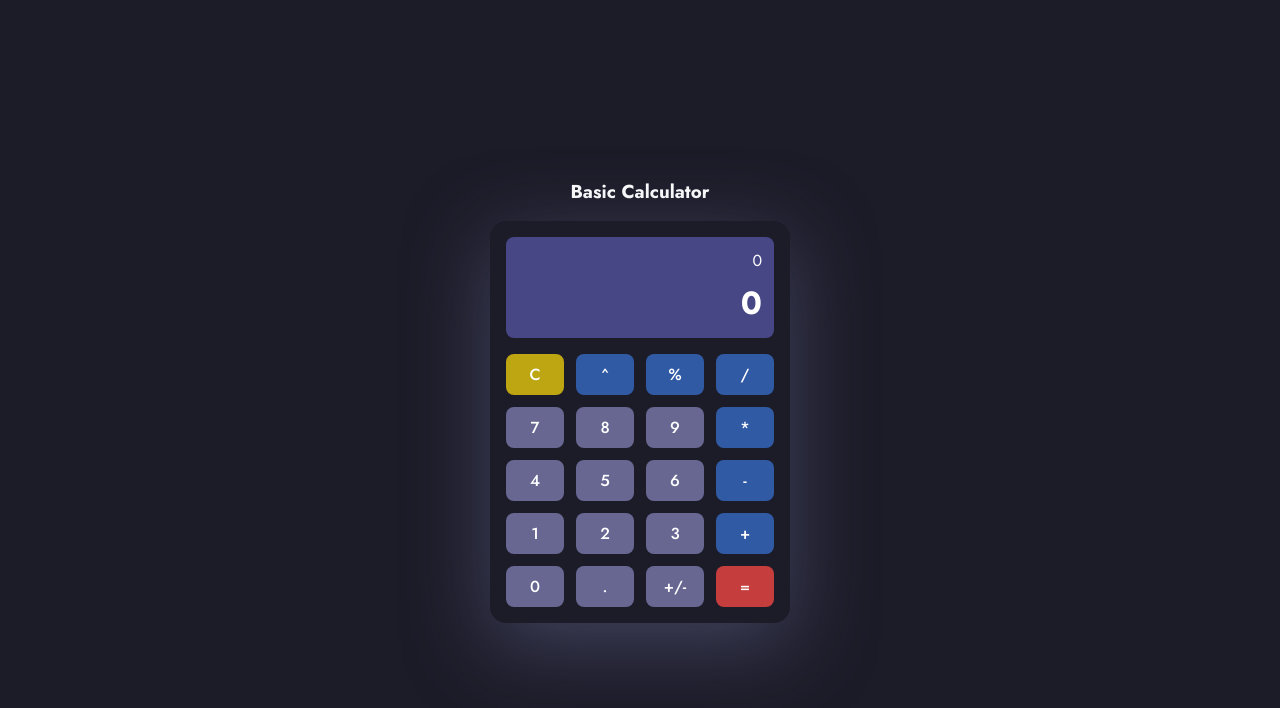
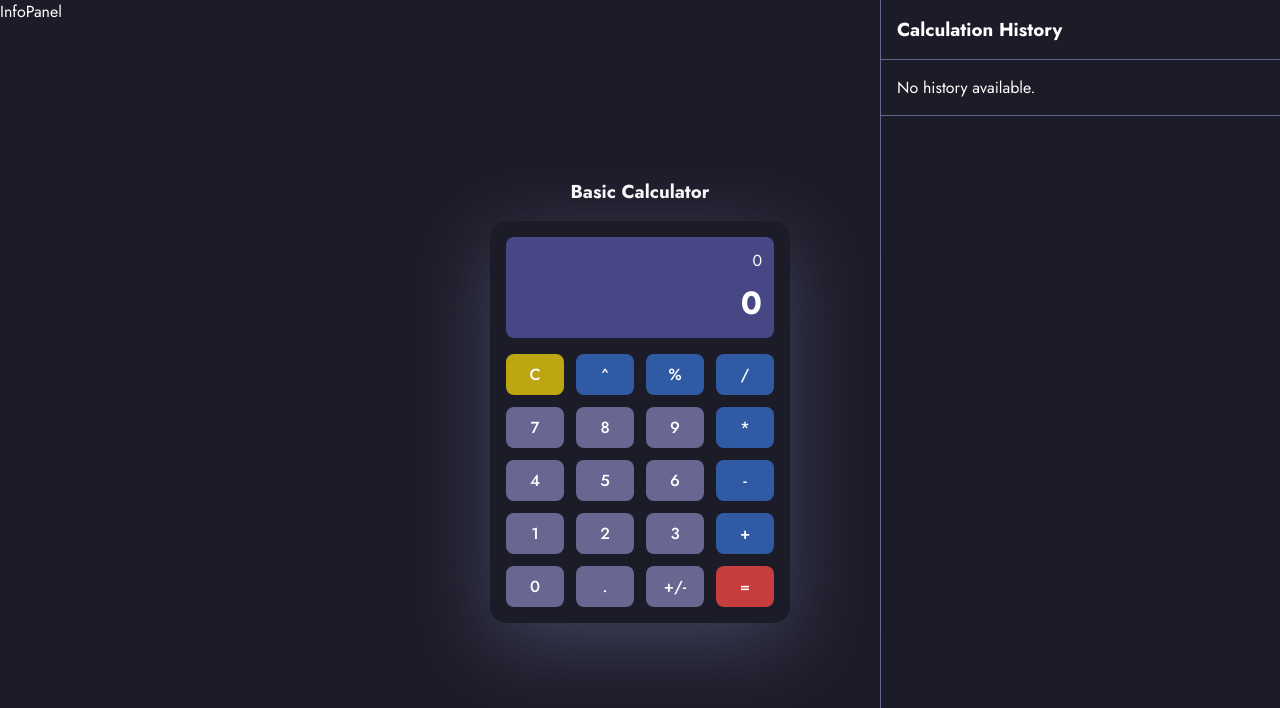
Before and after one commit to vignesh-antony/calculator-app, a React (Create React App) app: page / in a window 1280 px wide. Shown: the top 708 px of the page. Built offline with nearby package versions, Linux system fonts and the light colour scheme.

Commit message:
feat(calculator): added history-func and bug-fixes

```diff
--- a/src/components/Calculator.tsx
+++ b/src/components/Calculator.tsx
@@ -2,21 +2,32 @@ import React from "react";
 import Button from "./Button";
 import ResultContainer from "./ResultContainer";
 import { DISPLAY_KEYS, ValueType } from "../constants";
-import { StyledCalculator, StyledContainer, StyledKeysWrap } from "../styles";
+import {
+    StyledCalculator,
+    StyledWrapper,
+    StyledContainer,
+    StyledKeysWrap,
+} from "../styles";
 import useCalculator from "../hooks/useCalculator";
+import HistoryBar from "./HistoryBar";
+import InfoPanel from "./InfoPanel";
 
 const Calculator = () => {
-    const { currentValue, pressedKeys, handleKeyClick } = useCalculator();
+    const { currentValue, pressedKeys, history, handleKeyClick } =
+        useCalculator();
 
     const handleOnClick = (value: ValueType) => () => handleKeyClick(value);
 
     return (
+        <StyledWrapper>
+            <InfoPanel />
             <StyledCalculator>
                 <h3>Basic Calculator</h3>
                 <StyledContainer>
                     <ResultContainer
                         pressedKeys={pressedKeys}
                         currentValue={currentValue}
+                        history={history}
                     />
                     <StyledKeysWrap>
                         {DISPLAY_KEYS.map(
@@ -41,6 +52,8 @@ const Calculator = () => {
                     </StyledKeysWrap>
                 </StyledContainer>
             </StyledCalculator>
+            <HistoryBar history={history} />
+        </StyledWrapper>
     );
 };
 
--- /dev/null
+++ b/src/components/HistoryBar.tsx
@@ -0,0 +1,32 @@
+import React, { FC } from "react";
+import { StyledHistoryContainer, StyledHistoryWrap } from "../styles";
+import { HistoryType } from "../constants";
+
+interface HistoryBarProps {
+    history: HistoryType[];
+}
+
+const HistoryBar: FC<HistoryBarProps> = ({ history = [] }) => {
+    return (
+        <StyledHistoryContainer>
+            <h3 className="history-title">Calculation History</h3>
+            <div className="history-scroll-container">
+                {history.length ? (
+                    history.map(({ evaluatedExpr, result }) => {
+                        const expression = evaluatedExpr.join(" ");
+                        return (
+                            <StyledHistoryWrap>
+                                <span>{expression} = </span>
+                                <h2>{result}</h2>
+                            </StyledHistoryWrap>
+                        );
+                    })
+                ) : (
+                    <div className="no-history">No history available.</div>
+                )}
+            </div>
+        </StyledHistoryContainer>
+    );
+};
+
+export default HistoryBar;
--- /dev/null
+++ b/src/components/InfoPanel.tsx
@@ -0,0 +1,7 @@
+import React from "react";
+
+const InfoPanel = () => {
+    return <div>InfoPanel</div>;
+};
+
+export default InfoPanel;
--- a/src/components/ResultContainer.tsx
+++ b/src/components/ResultContainer.tsx
@@ -1,23 +1,39 @@
 import React, { useMemo } from "react";
 import { StyledResultContainer } from "../styles";
+import { HistoryType, ValueType } from "../constants";
+import { getPressedKeyType } from "../utils";
 
 interface ResultContainerProps {
     currentValue?: string | number;
-    pressedKeys?: (string | number)[];
+    pressedKeys?: ValueType[];
+    history?: HistoryType[];
 }
 
 const ResultContainer: React.FC<ResultContainerProps> = ({
     pressedKeys = [],
     currentValue,
+    history = [],
 }) => {
-    const expression = useMemo(
-        () => pressedKeys.join(" ") || "0",
-        [pressedKeys]
-    );
+    const result = currentValue || 0;
+
+    const lastPressedKey = pressedKeys.at(-1) as ValueType;
+    const { isEqualsKey = false } = getPressedKeyType(lastPressedKey);
+
+    const { evaluatedExpr = [] } = history.at(0) || {};
+
+    const expression = useMemo(() => {
+        const keys = isEqualsKey
+            ? [...evaluatedExpr, lastPressedKey]
+            : pressedKeys;
+        return keys.join(" ") || "0";
+    }, [pressedKeys, evaluatedExpr, isEqualsKey, lastPressedKey]);
+
     return (
         <StyledResultContainer>
-            <div>{expression}</div>
-            <h1>{currentValue || 0}</h1>
+            <div className="expression" title={expression}>
+                {expression}
+            </div>
+            <h1 title={`${result}`}>{result}</h1>
         </StyledResultContainer>
     );
 };
--- a/src/constants.ts
+++ b/src/constants.ts
@@ -10,7 +10,7 @@ export type ColorType =
     | "success"
     | "special";
 
-export type ColorShade = "100" | "500" | "900";
+export type ColorShade = "100" | "500" | "700" | "900";
 
 export const COLORS: {
     [K in ColorType]?: { [C in ColorShade]?: CSSProperties["color"] };
@@ -18,6 +18,7 @@ export const COLORS: {
     primary: {
         "100": "#e8e8ff",
         "500": "#676792",
+        "700": "#373752",
         "900": "#1c1c29",
     },
     secondary: {
@@ -71,6 +72,12 @@ export const OPERATOR_ADDON_MAP: { [K in CALC_ADDONS]?: OPERATORS } = {
 };
 
 export type ValueType = number | OPERATORS | CALC_ADDONS;
+
+export type HistoryType = {
+    createdAt: number;
+    evaluatedExpr: ValueType[];
+    result: ValueType;
+};
 
 interface DisplayKeyType {
     label: string;
--- a/src/hooks/useCalculator.tsx
+++ b/src/hooks/useCalculator.tsx
@@ -1,6 +1,7 @@
 import { useState, useEffect, useCallback } from "react";
 import {
     CALC_ADDONS,
+    HistoryType,
     OPERATORS,
     OPERATOR_ADDON_MAP,
     ValueType,
@@ -10,6 +11,18 @@ import { evaluateExpression, isCalcAddons, isOperator } from "../utils";
 const useCalculator = () => {
     const [currentValue, setCurrentValue] = useState<string | number>(0);
     const [pressedKeys, setPressedKeys] = useState<ValueType[]>([]);
+    const [history, setHistory] = useState<HistoryType[]>([]);
+
+    const saveToHistory = (result: ValueType, keysPressed: ValueType[]) => {
+        setHistory((prev) => [
+            {
+                createdAt: Date.now(),
+                result,
+                evaluatedExpr: keysPressed,
+            },
+            ...prev,
+        ]);
+    };
 
     const handleKeyClick = useCallback(
         (value: ValueType) => {
@@ -20,10 +33,15 @@ const useCalculator = () => {
                 const keysPressed = isLastOperator
                     ? pressedKeys.slice(0, -1)
                     : pressedKeys;
+
+                if (keysPressed.length <= 1) return;
+
                 const result = evaluateExpression(keysPressed) || 0;
 
                 setCurrentValue(result);
                 setPressedKeys([result, value]);
+
+                saveToHistory(result, keysPressed);
             };
 
             const handleClear = () => {
@@ -47,9 +65,9 @@ const useCalculator = () => {
             };
 
             if (isOperator(value) || isCalcAddons(value)) {
+                if (!lastPressedKey) return;
                 switch (value) {
                     case OPERATORS.EQUALS: {
-                        if (!lastPressedKey) break;
                         handleEquals();
                         break;
                     }
@@ -71,6 +89,8 @@ const useCalculator = () => {
                     }
                 }
             } else {
+                if (`${lastPressedKey}`.length === 15) return;
+
                 setCurrentValue((prev) =>
                     isLastOperator ? Number(value) : Number(`${prev}${value}`)
                 );
@@ -120,6 +140,7 @@ const useCalculator = () => {
     return {
         currentValue,
         pressedKeys,
+        history,
         handleKeyClick,
     };
 };
--- a/src/styles.tsx
+++ b/src/styles.tsx
@@ -1,15 +1,22 @@
 import styled from "styled-components";
+import { COLORS } from "./constants";
 
-export const StyledCalculator = styled.div`
-    display: flex;
-    justify-content: center;
-    align-items: center;
-    flex-direction: column;
+export const StyledWrapper = styled.div`
+    display: grid;
+    grid-template-columns: 400px 1fr 400px;
     width: 100%;
     height: 100vh;
     gap: 16px;
     background-color: #1c1c29;
     color: #ffffff;
+`;
+
+export const StyledCalculator = styled.div`
+    display: flex;
+    justify-content: center;
+    flex-direction: column;
+    align-items: center;
+    gap: 16px;
 `;
 
 export const StyledContainer = styled.div`
@@ -37,4 +44,60 @@ export const StyledResultContainer = styled.div`
     flex-direction: column;
     gap: 8px;
     align-items: flex-end;
+    overflow: hidden;
+
+    .expression {
+        white-space: nowrap;
+    }
 `;
+
+export const StyledHistoryContainer = styled.div`
+    display: flex;
+    flex-direction: column;
+    border-left: 1px solid ${COLORS.primary?.[500]};
+    overflow: hidden;
+
+    .history-title,
+    .no-history {
+        width: 100%;
+        padding: 16px;
+        border-bottom: 1px solid ${COLORS.primary?.[500]};
+    }
+
+    .history-scroll-container {
+        overflow-y: auto;
+
+        &::-webkit-scrollbar {
+            width: 8px;
+        }
+        &::-webkit-scrollbar-track {
+            background: ${COLORS.primary?.[900]};
+        }
+        &::-webkit-scrollbar-thumb {
+            background: #888;
+            border-radius: 24px;
+        }
+        &::-webkit-scrollbar-thumb:hover {
+            background: #555;
+        }
+    }
+`;
+
+export const StyledHistoryWrap = styled.div`
+    width: 100%;
+    padding: 16px;
+    display: flex;
+    flex-direction: column;
+    align-items: flex-end;
+    gap: 4px;
+    cursor: pointer;
+
+    span {
+        color: ${COLORS.primary?.[100]};
+        font-size: 14px;
+    }
+
+    &:hover {
+        background-color: ${COLORS.primary?.[700]};
+    }
+`;
--- a/src/utils.tsx
+++ b/src/utils.tsx
@@ -13,6 +13,13 @@ export const isCalcAddons = (value: ValueType) =>
 
 export const isHighPriorityOperator = (value: OPERATORS) =>
     HIGH_PRIORITY_OPERATORS.includes(value);
+
+export const getPressedKeyType = (value: ValueType) => {
+    return {
+        isEqualsKey: value === OPERATORS.EQUALS,
+        isClearKey: value === CALC_ADDONS.CLEAR,
+    };
+};
 
 export const performOperation = (
     firstOperand: number,
@@ -86,5 +93,5 @@ export const evaluateExpression = (
         handleOperation();
     }
 
-    return numbers[0] ?? CALC_ADDONS.EMPTY;
+    return Number(numbers[0].toFixed(10)) ?? CALC_ADDONS.EMPTY;
 };
```
Also changed, not shown: 1 other file (tests, documents, lock files or other folders). Lines whose indentation alone changed are shown as unchanged.
